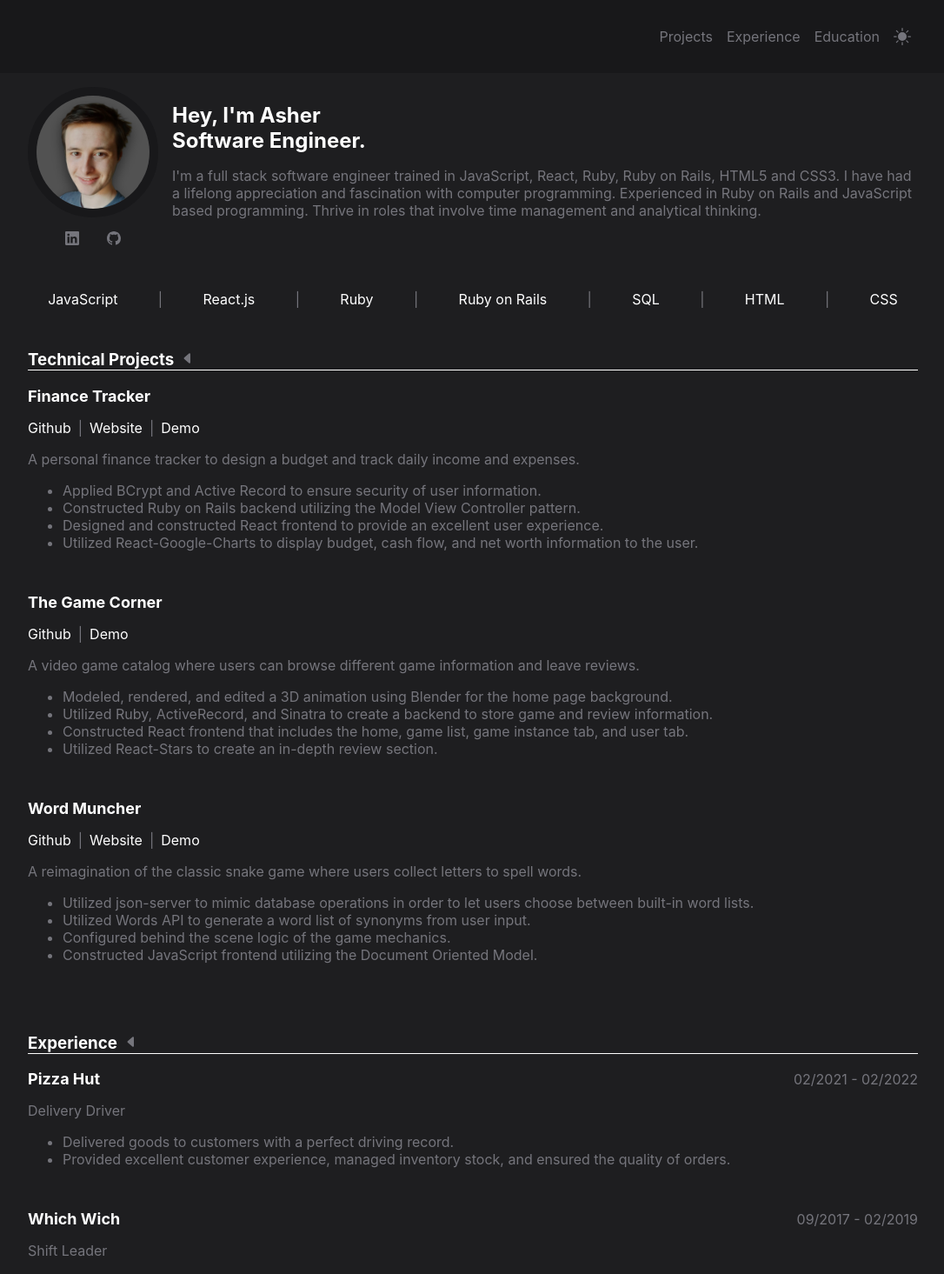
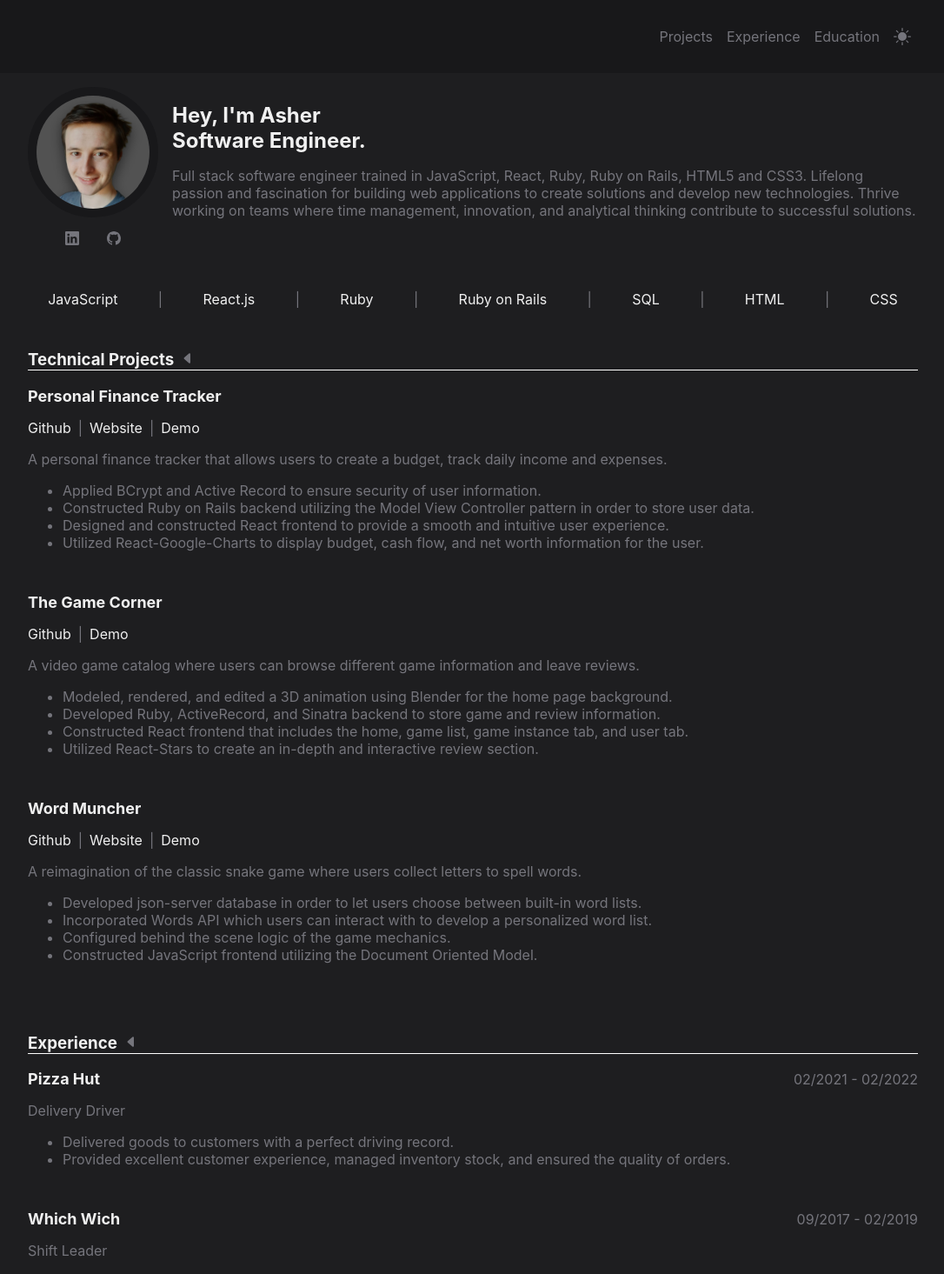
Before and after one commit to asherscott/Portfolio, a React (Create React App) app: page / in a window 1280 px wide. Shown: the top 1465 px of the page at 87% size, without its empty margins (96-1182 px from the left). Built offline with nearby package versions, Linux system fonts and the light colour scheme.

Commit message:
info update, lightmode

```diff
--- a/src/App.css
+++ b/src/App.css
@@ -5,6 +5,8 @@
 :root {
   --red: #dc3522;
   --dark-red: #932317;
+  --white: rgb(240, 240, 240);
+  --light-grey: rgb(225, 225, 225);
   --grey: #75757c;
   --dark: rgb(30, 30, 32);
   --darker: rgb(24, 24, 26);
@@ -15,6 +17,77 @@
   scroll-behavior: smooth;
   color: var(--grey);
 }
+
+svg {
+  transition: 0.3s;
+}
+
+/* DARK MODE */
+
+h1,
+h2,
+h3,
+h4,
+h5,
+aside li,
+a:hover,
+.links-ul a {
+  color: var(--white);
+  transition: 0.3s;
+}
+
+.theme-btn:hover svg,
+a:hover svg,
+h3:hover svg {
+  fill: var(--white);
+}
+
+.wrapper {
+  background-color: var(--dark);
+  transition: 0.3s;
+}
+
+footer,
+nav {
+  background-color: var(--darker);
+  transition: 0.3s;
+}
+
+/* LIGHT MODE */
+
+.light *,
+.links-ul a.light {
+  color: var(--grey);
+  border-color: var(--darker);
+}
+
+h1.light,
+h2.light,
+h3.light,
+h4.light,
+h5.light,
+aside.light li,
+a.light:hover,
+.links-ul a.light {
+  color: var(--darker);
+}
+
+.theme-btn:hover svg.light,
+a:hover svg.light,
+h3:hover svg.light {
+  fill: var(--darker);
+}
+
+.wrapper.light {
+  background-color: white;
+}
+
+footer.light,
+nav.light {
+  background-color: var(--white);
+}
+
+/* ################# */
 
 .wrapper,
 .large-header,
@@ -43,17 +116,6 @@ aside,
   min-height: 100vh;
 }
 
-h1,
-h2,
-h3,
-h4,
-h5,
-aside li,
-a:hover,
-.links-ul a {
-  color: white;
-}
-
 main,
 .nav-ul,
 .links-ul,
@@ -77,31 +139,14 @@ h4,
   margin: 0;
 }
 
-html {
-  background-color: var(--dark);
-}
-
-footer,
-nav {
-  background-color: var(--darker);
-}
-
 main {
   flex-grow: 1;
-}
-
-.theme-btn:hover svg,
-a:hover svg,
-h3:hover svg {
-  fill: white;
 }
 
 /* ############################################
   NAV
 ############################################ */
-a,
-svg {
-  transition: 0.3s;
+a {
   text-decoration: none;
 }
 
--- a/src/App.js
+++ b/src/App.js
@@ -9,49 +9,50 @@ function App() {
   const [darkTheme, setDarkTheme] = useState(true);
 
   return (
-    <div className="wrapper">
-      <nav className="main-nav">
+    <div className={darkTheme ? "wrapper" : "wrapper light"}>
+      <nav className={darkTheme ? "main-nav" : "main-nav light"}>
         <div>
           <ul className="nav-ul">
             <li>
-              <a href="#projects" onClick={() => setShowProjects(true)}>
+              <a
+                href="#projects"
+                onClick={() => setShowProjects(true)}
+                className={darkTheme ? "" : "light"}
+              >
                 Projects
               </a>
             </li>
             <li>
-              <a href="#experience" onClick={() => setShowExperience(true)}>
+              <a
+                href="#experience"
+                onClick={() => setShowExperience(true)}
+                className={darkTheme ? "" : "light"}
+              >
                 Experience
               </a>
             </li>
             <li>
-              <a href="#education" onClick={() => setShowEducation(true)}>
+              <a
+                href="#education"
+                onClick={() => setShowEducation(true)}
+                className={darkTheme ? "" : "light"}
+              >
                 Education
               </a>
             </li>
             <li onClick={() => setDarkTheme(!darkTheme)} className="theme-btn">
-              {!darkTheme ? (
               <svg
                 xmlns="http://www.w3.org/2000/svg"
                 width="20"
                 height="20"
                 fill="currentColor"
-                  className="bi bi-sun"
-                  viewBox="0 0 16 16"
-                >
-                  <path d="M8 11a3 3 0 1 1 0-6 3 3 0 0 1 0 6zm0 1a4 4 0 1 0 0-8 4 4 0 0 0 0 8zM8 0a.5.5 0 0 1 .5.5v2a.5.5 0 0 1-1 0v-2A.5.5 0 0 1 8 0zm0 13a.5.5 0 0 1 .5.5v2a.5.5 0 0 1-1 0v-2A.5.5 0 0 1 8 13zm8-5a.5.5 0 0 1-.5.5h-2a.5.5 0 0 1 0-1h2a.5.5 0 0 1 .5.5zM3 8a.5.5 0 0 1-.5.5h-2a.5.5 0 0 1 0-1h2A.5.5 0 0 1 3 8zm10.657-5.657a.5.5 0 0 1 0 .707l-1.414 1.415a.5.5 0 1 1-.707-.708l1.414-1.414a.5.5 0 0 1 .707 0zm-9.193 9.193a.5.5 0 0 1 0 .707L3.05 13.657a.5.5 0 0 1-.707-.707l1.414-1.414a.5.5 0 0 1 .707 0zm9.193 2.121a.5.5 0 0 1-.707 0l-1.414-1.414a.5.5 0 0 1 .707-.707l1.414 1.414a.5.5 0 0 1 0 .707zM4.464 4.465a.5.5 0 0 1-.707 0L2.343 3.05a.5.5 0 1 1 .707-.707l1.414 1.414a.5.5 0 0 1 0 .708z" />
-                </svg>
-              ) : (
-                <svg
-                  xmlns="http://www.w3.org/2000/svg"
-                  width="20"
-                  height="20"
-                  fill="currentColor"
-                  className="bi bi-sun-fill"
+                className={
+                  darkTheme ? "bi bi-sun-fill" : "bi bi-sun-fill light"
+                }
                 viewBox="0 0 16 16"
               >
                 <path d="M8 12a4 4 0 1 0 0-8 4 4 0 0 0 0 8zM8 0a.5.5 0 0 1 .5.5v2a.5.5 0 0 1-1 0v-2A.5.5 0 0 1 8 0zm0 13a.5.5 0 0 1 .5.5v2a.5.5 0 0 1-1 0v-2A.5.5 0 0 1 8 13zm8-5a.5.5 0 0 1-.5.5h-2a.5.5 0 0 1 0-1h2a.5.5 0 0 1 .5.5zM3 8a.5.5 0 0 1-.5.5h-2a.5.5 0 0 1 0-1h2A.5.5 0 0 1 3 8zm10.657-5.657a.5.5 0 0 1 0 .707l-1.414 1.415a.5.5 0 1 1-.707-.708l1.414-1.414a.5.5 0 0 1 .707 0zm-9.193 9.193a.5.5 0 0 1 0 .707L3.05 13.657a.5.5 0 0 1-.707-.707l1.414-1.414a.5.5 0 0 1 .707 0zm9.193 2.121a.5.5 0 0 1-.707 0l-1.414-1.414a.5.5 0 0 1 .707-.707l1.414 1.414a.5.5 0 0 1 0 .707zM4.464 4.465a.5.5 0 0 1-.707 0L2.343 3.05a.5.5 0 1 1 .707-.707l1.414 1.414a.5.5 0 0 1 0 .708z" />
               </svg>
-              )}
             </li>
           </ul>
         </div>
@@ -63,13 +64,18 @@ function App() {
             <img src="./profile-pic.png" />
             <ul className="svgs-ul">
               <li>
-                <a href="http://www.linkedin.com/in/asher-j-scott">
+                <a
+                  href="http://www.linkedin.com/in/asher-j-scott"
+                  className={darkTheme ? "" : "light"}
+                >
                   <svg
                     xmlns="http://www.w3.org/2000/svg"
                     width="16"
                     height="16"
                     fill="currentColor"
-                    className="bi bi-linkedin"
+                    className={
+                      darkTheme ? "bi bi-linkedin" : "bi bi-linkedin light"
+                    }
                     viewBox="0 0 16 16"
                   >
                     <path d="M0 1.146C0 .513.526 0 1.175 0h13.65C15.474 0 16 .513 16 1.146v13.708c0 .633-.526 1.146-1.175 1.146H1.175C.526 16 0 15.487 0 14.854V1.146zm4.943 12.248V6.169H2.542v7.225h2.401zm-1.2-8.212c.837 0 1.358-.554 1.358-1.248-.015-.709-.52-1.248-1.342-1.248-.822 0-1.359.54-1.359 1.248 0 .694.521 1.248 1.327 1.248h.016zm4.908 8.212V9.359c0-.216.016-.432.08-.586.173-.431.568-.878 1.232-.878.869 0 1.216.662 1.216 1.634v3.865h2.401V9.25c0-2.22-1.184-3.252-2.764-3.252-1.274 0-1.845.7-2.165 1.193v.025h-.016a5.54 5.54 0 0 1 .016-.025V6.169h-2.4c.03.678 0 7.225 0 7.225h2.4z" />
@@ -78,13 +84,18 @@ function App() {
               </li>
 
               <li>
-                <a href="https://github.com/asherscott">
+                <a
+                  href="https://github.com/asherscott"
+                  className={darkTheme ? "" : "light"}
+                >
                   <svg
                     xmlns="http://www.w3.org/2000/svg"
                     width="16"
                     height="16"
                     fill="currentColor"
-                    className="bi bi-github"
+                    className={
+                      darkTheme ? "bi bi-github" : "bi bi-github light"
+                    }
                     viewBox="0 0 16 16"
                   >
                     <path d="M8 0C3.58 0 0 3.58 0 8c0 3.54 2.29 6.53 5.47 7.59.4.07.55-.17.55-.38 0-.19-.01-.82-.01-1.49-2.01.37-2.53-.49-2.69-.94-.09-.23-.48-.94-.82-1.13-.28-.15-.68-.52-.01-.53.63-.01 1.08.58 1.23.82.72 1.21 1.87.87 2.33.66.07-.52.28-.87.51-1.07-1.78-.2-3.64-.89-3.64-3.95 0-.87.31-1.59.82-2.15-.08-.2-.36-1.02.08-2.12 0 0 .67-.21 2.2.82.64-.18 1.32-.27 2-.27.68 0 1.36.09 2 .27 1.53-1.04 2.2-.82 2.2-.82.44 1.1.16 1.92.08 2.12.51.56.82 1.27.82 2.15 0 3.07-1.87 3.75-3.65 3.95.29.25.54.73.54 1.48 0 1.07-.01 1.93-.01 2.2 0 .21.15.46.55.38A8.012 8.012 0 0 0 16 8c0-4.42-3.58-8-8-8z" />
@@ -95,15 +106,15 @@ function App() {
           </div>
 
           <section className="main-section">
-            <h2>Hey, I'm Asher</h2>
-            <h1>Software Engineer.</h1>
+            <h2 className={darkTheme ? "" : "light"}>Hey, I'm Asher</h2>
+            <h1 className={darkTheme ? "" : "light"}>Software Engineer.</h1>
             <p>
-              I'm a full stack software engineer trained in JavaScript, React,
-              Ruby, Ruby on Rails, HTML5 and CSS3. I have had a lifelong
-              appreciation and fascination with computer programming.
-              Experienced in Ruby on Rails and JavaScript based programming.
-              Thrive in roles that involve time management and analytical
-              thinking.
+              Full stack software engineer trained in JavaScript, React, Ruby,
+              Ruby on Rails, HTML5 and CSS3. Lifelong passion and fascination
+              for building web applications to create solutions and develop new
+              technologies. Thrive working on teams where time management,
+              innovation, and analytical thinking contribute to successful
+              solutions.
             </p>
           </section>
         </header>
@@ -114,21 +125,22 @@ function App() {
               <img src="./profile-pic.png" />
             </div>
             <div className="small-title">
-              <h2>Hey, I'm Asher.</h2>
-              <h1>Software Engineer</h1>
+              <h2 className={darkTheme ? "" : "light"}>Hey, I'm Asher.</h2>
+              <h1 className={darkTheme ? "" : "light"}>Software Engineer</h1>
             </div>
           </section>
 
           <p>
-            I'm a full stack software engineer trained in JavaScript, React,
-            Ruby, Ruby on Rails, HTML5 and CSS3. I have had a lifelong
-            appreciation and fascination with computer programming. Experienced
-            in Ruby on Rails and JavaScript based programming. Thrive in roles
-            that involve time management and analytical thinking.
+            Full stack software engineer trained in JavaScript, React, Ruby,
+            Ruby on Rails, HTML5 and CSS3. Lifelong passion and fascination for
+            building web applications to create solutions and develop new
+            technologies. Thrive working on teams where time management,
+            innovation, and analytical thinking contribute to successful
+            solutions.
           </p>
         </header>
 
-        <aside className="skills">
+        <aside className={darkTheme ? "skills" : "skills light"}>
           <ul className="nav-ul">
             <li>JavaScript</li>
             <span>|</span>
@@ -147,7 +159,10 @@ function App() {
         </aside>
 
         <article id="projects">
-          <h3 onClick={() => setShowProjects(!showProjects)}>
+          <h3
+            onClick={() => setShowProjects(!showProjects)}
+            className={darkTheme ? "" : "light"}
+          >
             Technical Projects
             <span
               className={
@@ -159,7 +174,11 @@ function App() {
                 width="16"
                 height="16"
                 fill="currentColor"
-                className="bi bi-caret-right-fill"
+                className={
+                  darkTheme
+                    ? "bi bi-caret-right-fill"
+                    : "bi bi-caret-right-fill light"
+                }
                 viewBox="0 0 16 16"
               >
                 <path d="m12.14 8.753-5.482 4.796c-.646.566-1.658.106-1.658-.753V3.204a1 1 0 0 1 1.659-.753l5.48 4.796a1 1 0 0 1 0 1.506z" />
@@ -170,21 +189,22 @@ function App() {
           <div className={showProjects ? "sections display" : "sections"}>
             <RenderSection
               data={{
-                title: "Finance Tracker",
+                title: "Personal Finance Tracker",
                 links: {
                   github: "https://github.com/asherscott/finance-tracker",
                   website: "https://asher-scott-finance-tracker.herokuapp.com/",
                   demo: "https://www.youtube.com/watch?v=VvzOSbpJzIE",
                 },
                 description:
-                  "A personal finance tracker to design a budget and track daily income and expenses.",
+                  "A personal finance tracker that allows users to create a budget, track daily income and expenses.",
                 listItems: [
                   "Applied BCrypt and Active Record to ensure security of user information.",
-                  "Constructed Ruby on Rails backend utilizing the Model View Controller pattern.",
-                  "Designed and constructed React frontend to provide an excellent user experience.",
-                  "Utilized React-Google-Charts to display budget, cash flow, and net worth information to the user.",
+                  "Constructed Ruby on Rails backend utilizing the Model View Controller pattern in order to store user data.",
+                  "Designed and constructed React frontend to provide a smooth and intuitive user experience.",
+                  "Utilized React-Google-Charts to display budget, cash flow, and net worth information for the user.",
                 ],
               }}
+              darkTheme={darkTheme}
             />
             <RenderSection
               data={{
@@ -198,11 +218,12 @@ function App() {
                   "A video game catalog where users can browse different game information and leave reviews.",
                 listItems: [
                   "Modeled, rendered, and edited a 3D animation using Blender for the home page background.",
-                  "Utilized Ruby, ActiveRecord, and Sinatra to create a backend to store game and review information.",
+                  "Developed Ruby, ActiveRecord, and Sinatra backend to store game and review information.",
                   "Constructed React frontend that includes the home, game list, game instance tab, and user tab.",
-                  "Utilized React-Stars to create an in-depth review section.",
+                  "Utilized React-Stars to create an in-depth and interactive review section.",
                 ],
               }}
+              darkTheme={darkTheme}
             />
             <RenderSection
               data={{
@@ -215,18 +236,22 @@ function App() {
                 description:
                   "A reimagination of the classic snake game where users collect letters to spell words.",
                 listItems: [
-                  "Utilized json-server to mimic database operations in order to let users choose between built-in word lists.",
-                  "Utilized Words API to generate a word list of synonyms from user input.",
+                  "Developed json-server database in order to let users choose between built-in word lists.",
+                  "Incorporated Words API which users can interact with to develop a personalized word list.",
                   "Configured behind the scene logic of the game mechanics.",
                   "Constructed JavaScript frontend utilizing the Document Oriented Model.",
                 ],
               }}
+              darkTheme={darkTheme}
             />
           </div>
         </article>
 
         <article id="experience">
-          <h3 onClick={() => setShowExperience(!showExperience)}>
+          <h3
+            onClick={() => setShowExperience(!showExperience)}
+            className={darkTheme ? "" : "light"}
+          >
             Experience
             <span
               className={
@@ -238,7 +263,11 @@ function App() {
                 width="16"
                 height="16"
                 fill="currentColor"
-                className="bi bi-caret-right-fill"
+                className={
+                  darkTheme
+                    ? "bi bi-caret-right-fill"
+                    : "bi bi-caret-right-fill light"
+                }
                 viewBox="0 0 16 16"
               >
                 <path d="m12.14 8.753-5.482 4.796c-.646.566-1.658.106-1.658-.753V3.204a1 1 0 0 1 1.659-.753l5.48 4.796a1 1 0 0 1 0 1.506z" />
@@ -257,6 +286,7 @@ function App() {
                   "Provided excellent customer experience, managed inventory stock, and ensured the quality of orders.",
                 ],
               }}
+              darkTheme={darkTheme}
             />
             <RenderSection
               data={{
@@ -268,12 +298,16 @@ function App() {
                   "Managed crew members, handled opening and closing duties, and ensured the security of the store.",
                 ],
               }}
+              darkTheme={darkTheme}
             />
           </div>
         </article>
 
         <article id="education">
-          <h3 onClick={() => setShowEducation(!showEducation)}>
+          <h3
+            onClick={() => setShowEducation(!showEducation)}
+            className={darkTheme ? "" : "light"}
+          >
             Education
             <span
               className={
@@ -285,7 +319,11 @@ function App() {
                 width="16"
                 height="16"
                 fill="currentColor"
-                className="bi bi-caret-right-fill"
+                className={
+                  darkTheme
+                    ? "bi bi-caret-right-fill"
+                    : "bi bi-caret-right-fill light"
+                }
                 viewBox="0 0 16 16"
               >
                 <path d="m12.14 8.753-5.482 4.796c-.646.566-1.658.106-1.658-.753V3.204a1 1 0 0 1 1.659-.753l5.48 4.796a1 1 0 0 1 0 1.506z" />
@@ -301,6 +339,7 @@ function App() {
                   "Software Engineering Certification - Full Stack, Ruby on Rails and JavaScript",
                 date: "01/2022 - 06/2022",
               }}
+              darkTheme={darkTheme}
             />
             <RenderSection
               data={{
@@ -308,44 +347,76 @@ function App() {
                 description: "(AAS) - Math Concentration",
                 date: "09/2019 - 09/2021",
               }}
+              darkTheme={darkTheme}
             />
           </div>
         </article>
       </main>
 
-      <footer>
+      <footer className={darkTheme ? "" : "light"}>
         <div className="foot-wrap">
-          <nav className="foot-nav">
-            <h5>PERSONAL</h5>
+          <nav className={darkTheme ? "foot-nav" : "foot-nav light"}>
+            <h5 className={darkTheme ? "" : "light"}>PERSONAL</h5>
             <ul>
               <li>
-                <a href="http://www.linkedin.com/in/asher-j-scott">Linkedin</a>
+                <a
+                  href="http://www.linkedin.com/in/asher-j-scott"
+                  className={darkTheme ? "" : "light"}
+                >
+                  Linkedin
+                </a>
               </li>
               <li>
-                <a href="https://github.com/asherscott">Github</a>
+                <a
+                  href="https://github.com/asherscott"
+                  className={darkTheme ? "" : "light"}
+                >
+                  Github
+                </a>
               </li>
               <li>
-                <a href="mailto: asher.scott6@gmail.com">Email</a>
+                <a
+                  href="mailto: asher.scott6@gmail.com"
+                  className={darkTheme ? "" : "light"}
+                >
+                  Email
+                </a>
               </li>
               <li>
-                <a href="./Asher_Scott.pdf" download="Asher_Scott">
+                <a
+                  href="./Asher_Scott.pdf"
+                  target="blank"
+                  className={darkTheme ? "" : "light"}
+                >
                   Resume
                 </a>
               </li>
               <li>
-                <a href="https://dev.to/asherscott">Dev.to</a>
+                <a
+                  href="https://dev.to/asherscott"
+                  className={darkTheme ? "" : "light"}
+                >
+                  Dev.to
+                </a>
               </li>
             </ul>
           </nav>
 
-          <nav className="foot-nav">
-            <h5>PORTFOLIO</h5>
+          <nav className={darkTheme ? "foot-nav" : "foot-nav light"}>
+            <h5 className={darkTheme ? "" : "light"}>PORTFOLIO</h5>
             <ul>
               <li>
-                <a href="index.html">Website</a>
+                <a href="index.html" className={darkTheme ? "" : "light"}>
+                  Website
+                </a>
               </li>
               <li>
-                <a href="https://github.com/asherscott/Portfolio">Github</a>
+                <a
+                  href="https://github.com/asherscott/Portfolio"
+                  className={darkTheme ? "" : "light"}
+                >
+                  Github
+                </a>
               </li>
             </ul>
           </nav>
--- a/src/RenderSection.js
+++ b/src/RenderSection.js
@@ -1,4 +1,4 @@
-function RenderSection({ data }) {
+function RenderSection({ data, darkTheme }) {
   const { title, links, description, date, listItems } = data;
 
   const renderList = () =>
@@ -7,14 +7,17 @@ function RenderSection({ data }) {
   return (
     <section>
       <header className="item-head">
-        <h4>{title}</h4> {date && <span>{date}</span>}
+        <h4 className={darkTheme ? "" : "light"}>{title}</h4>
+        {date && <span>{date}</span>}
       </header>
 
       {links && (
         <ul className="links-ul">
           {links.github && (
             <li>
-              <a href={links.github}>Github</a>
+              <a href={links.github} className={darkTheme ? "" : "light"}>
+                Github
+              </a>
             </li>
           )}
 
@@ -22,7 +25,9 @@ function RenderSection({ data }) {
 
           {links.website && (
             <li>
-              <a href={links.website}>Website</a>
+              <a href={links.website} className={darkTheme ? "" : "light"}>
+                Website
+              </a>
             </li>
           )}
 
@@ -30,7 +35,9 @@ function RenderSection({ data }) {
 
           {links.demo && (
             <li>
-              <a href={links.demo}>Demo</a>
+              <a href={links.demo} className={darkTheme ? "" : "light"}>
+                Demo
+              </a>
             </li>
           )}
         </ul>
```
Also changed, not shown: 1 other file (tests, documents, lock files or other folders). Lines whose indentation alone changed are shown as unchanged.
